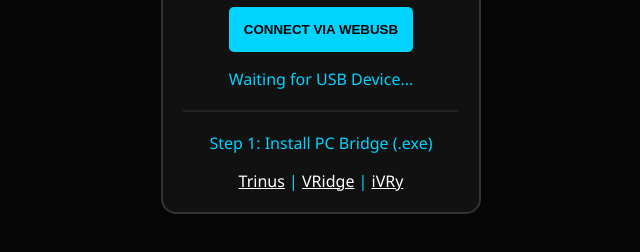
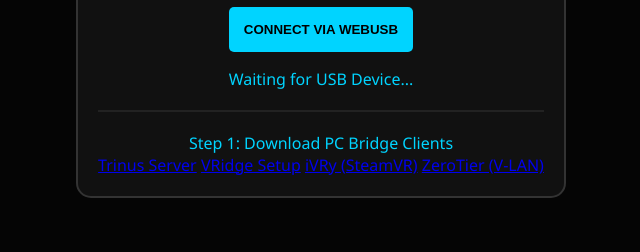
Before and after one commit to isiguzoflorence521-gif/Nexus-Cloud-VR, a plain HTML site: page index.html in a window 1280 px wide. Shown: the part 158-410 px from the top of the page, without its empty margins (319-959 px from the left). Drawn offline with Linux system fonts and the light colour scheme.

Commit message:
Update index.html

```diff
--- a/index.html
+++ b/index.html
@@ -21,12 +21,14 @@
 
         <hr style="border: 0.5px solid #222; margin: 20px 0;">
 
-        <!-- EXE DOWNLOADS FROM GITHUB RELEASES -->
-        <p>Step 1: Install PC Bridge (.exe)</p>
-        <a href="https://github.com" style="color:#fff;">Trinus</a> |
-        <a href="https://github.com" style="color:#fff;">VRidge</a> |
-        <a href="https://github.com" style="color:#fff;">iVRy</a>
-    </div>
+ <div class="section-title">Step 1: Download PC Bridge Clients</div>
+<div class="grid">
+  <!-- Official Direct Download Links -->
+  <a href="https://trinusvr.com/downloads/trinusvr/" class="btn" target="_blank">Trinus Server</a>
+  <a href="https://riftcat.com" class="btn" target="_blank">VRidge Setup</a>
+  <a href="https://store.steampowered.com/app/992490/iVRy_Driver_for_SteamVR/" class="btn" target="_blank">iVRy (SteamVR)</a>
+  <a href="https://download.zerotier.com/dist/ZeroTier%20One.msi" class="btn" target="_blank">ZeroTier (V-LAN)</a>
+</div>
 
     <script>
         // WebUSB API Implementation
```
